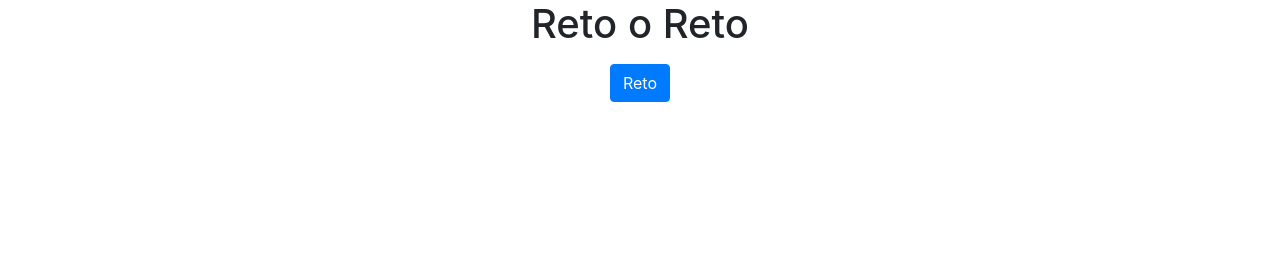
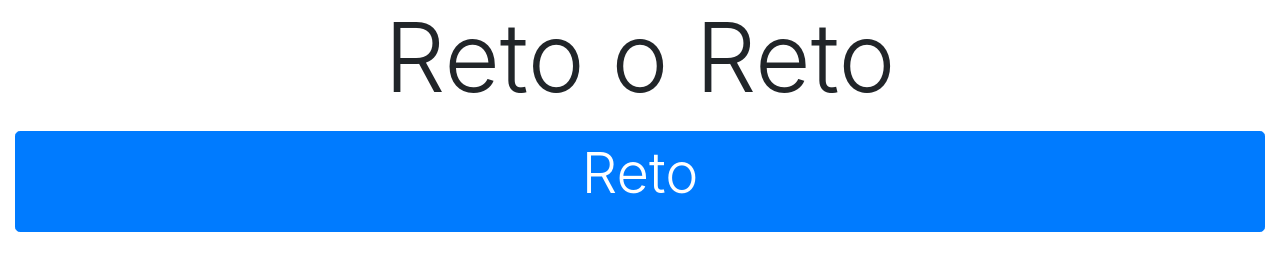
Before and after one commit to neko-girl/reto-o-reto, a plain HTML site: page index.html in a window 1280 px wide. Drawn offline with nearby package versions, Linux system fonts and the light colour scheme.

Commit message:
Miau Update

```diff
--- a/index.html
+++ b/index.html
@@ -3,12 +3,11 @@
     <title>Reto o Reto</title>
 </head>
 <body>
-    <h1 class="text-center">Reto o Reto</h1>
     <blockquote class="blockquote text-center">
-        <p class="mb-0" id="reto"></p>
+        <p class="display-1" id="reto">Reto o Reto</p>
     </blockquote>
     <div class="col text-center">
-        <button type="button" class="text-center btn btn-primary" onclick="OnClick()">Reto</button>
+        <button class="text-center btn btn-primary btn-lg btn-block" onclick="OnClick()"><p class="display-4">Reto</p></button>
      </div>
     <script src="https://code.jquery.com/jquery-3.3.1.slim.min.js" integrity="sha384-q8i/X+965DzO0rT7abK41JStQIAqVgRVzpbzo5smXKp4YfRvH+8abtTE1Pi6jizo" crossorigin="anonymous"></script>
 <script src="https://cdn.jsdelivr.net/npm/popper.js@1.14.7/dist/umd/popper.min.js" integrity="sha384-UO2eT0CpHqdSJQ6hJty5KVphtPhzWj9WO1clHTMGa3JDZwrnQq4sF86dIHNDz0W1" crossorigin="anonymous"></script>
```
